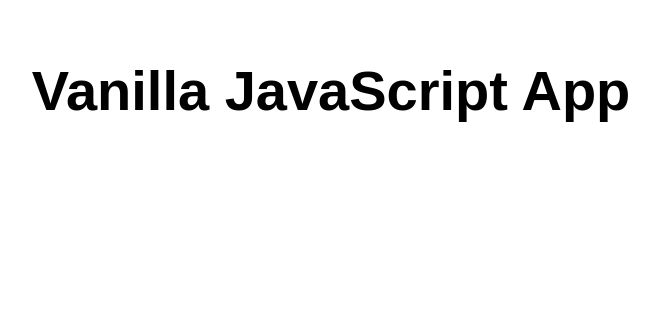
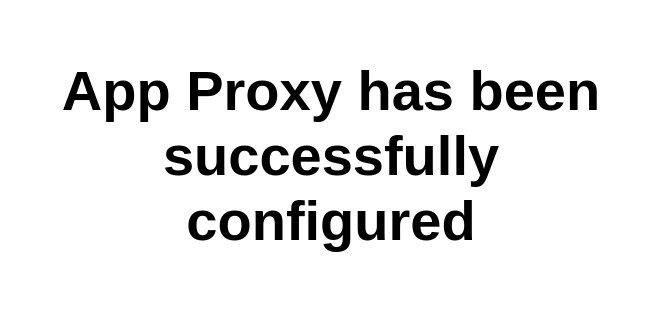
Before and after one commit to MatthewDamesSC/pacsdemo, a website: page src/index.html in a window 1280 px wide. Shown: the whole page, without its empty margins (309-968 px from the left). Drawn offline with Linux system fonts and the light colour scheme.

Commit message:
Update index.html

```diff
--- a/src/index.html
+++ b/src/index.html
@@ -10,7 +10,7 @@
 
 <body>
   <main>
-    <h1>Vanilla JavaScript App</h1>
+    <h1>App Proxy has been successfully configured</h1>
   </main>
 </body>
 
```
